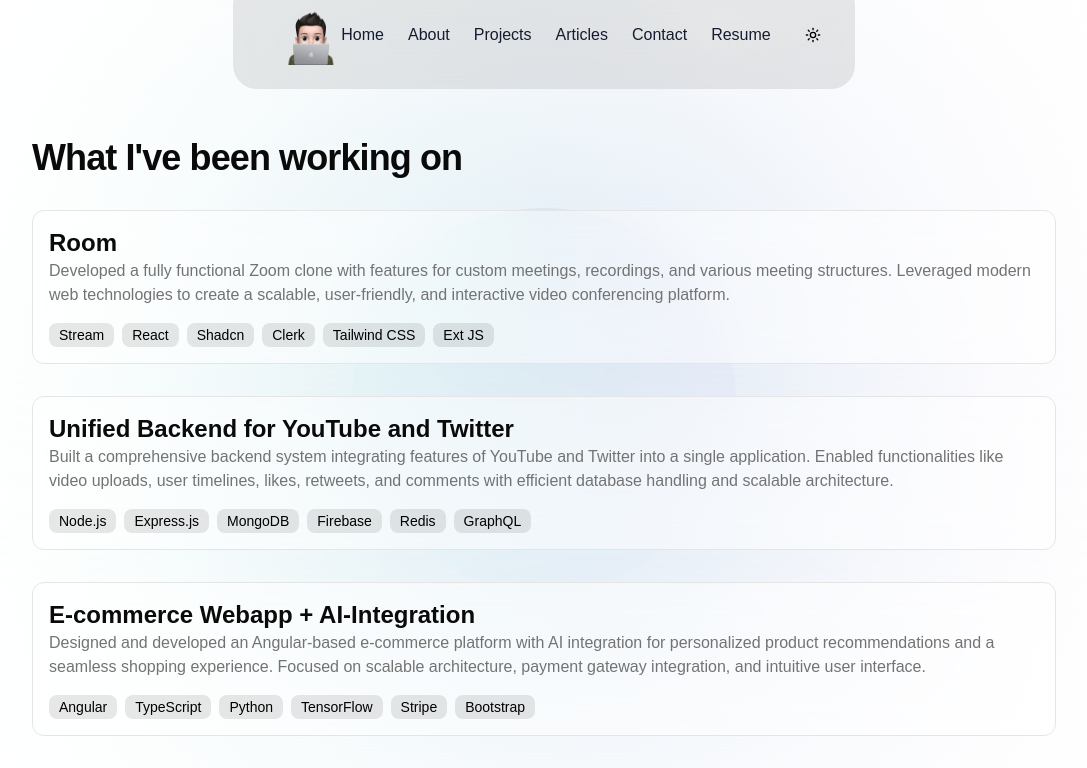
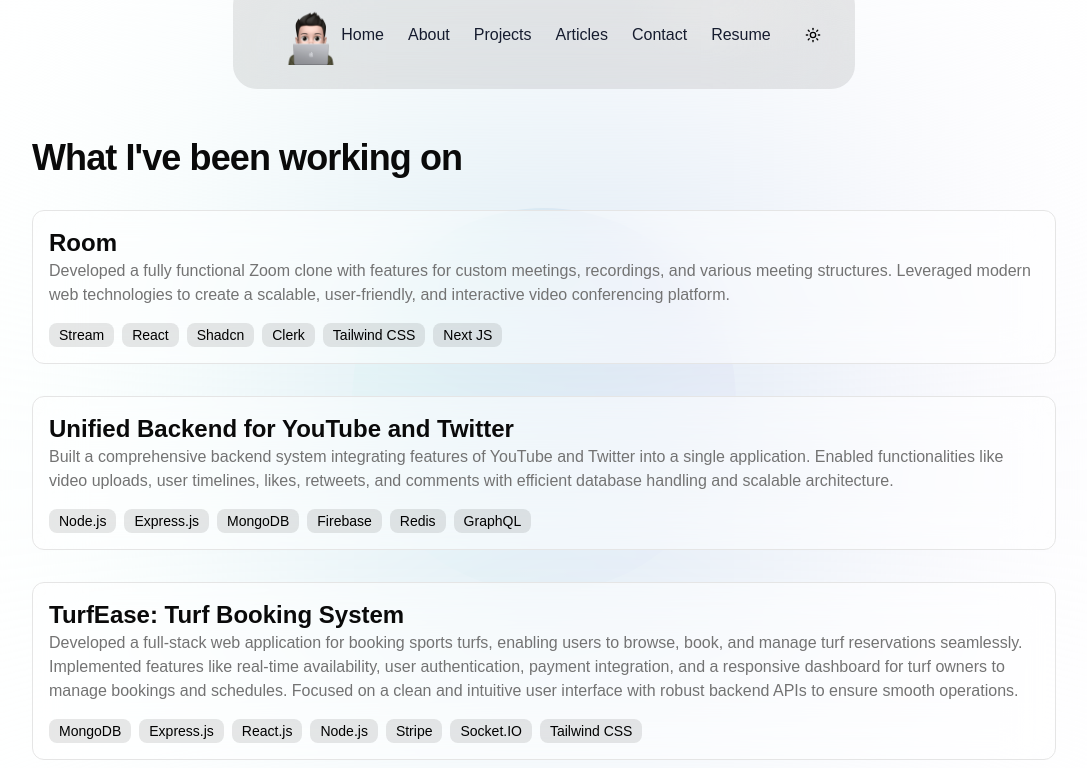
Before and after one commit to Viral-Sachde/portfolio-2024, a Next.js app: page /project in a window 1280 px wide. Shown: the top 768 px of the page, without its empty margins (96-1183 px from the left). Built offline with nearby package versions, Linux system fonts and the light colour scheme.

Commit message:
Update page.tsx

```diff
--- a/app/project/page.tsx
+++ b/app/project/page.tsx
@@ -11,9 +11,9 @@ const projects = [
             "Shadcn",
             "Clerk",
             "Tailwind CSS",
-            "Ext JS"
+            "Next JS"
         ],
-        link: "https://room-meeting-app.vercel.app/"
+        link: "https://github.com/Viral-Sachde/Room-meeting-app"
     },
     {
         title: "Unified Backend for YouTube and Twitter",
@@ -27,21 +27,7 @@ const projects = [
             "Redis",
             "GraphQL"
         ],
-        link: "#"
-    },
-    {
-        title: "E-commerce Webapp + AI-Integration",
-        description: "Designed and developed an Angular-based e-commerce platform with AI integration for personalized product recommendations and a seamless shopping experience. Focused on scalable architecture, payment gateway integration, and intuitive user interface.",
-
-        technologies: [
-            "Angular",
-            "TypeScript",
-            "Python",
-            "TensorFlow",
-            "Stripe",
-            "Bootstrap"
-        ],
-        link: "#"
+        link: "https://github.com/Viral-Sachde/youtube-twitter-backend"
     },
     {
         title: "TurfEase: Turf Booking System",
@@ -56,7 +42,7 @@ const projects = [
             "Socket.IO",
             "Tailwind CSS"
         ],
-        link: "#"
+        link: "https://github.com/Viral-Sachde/TurfEase"
     }, {
         title: "Personal Portfolio",
         description: "Created a personal portfolio website using Next.js, HTML, and CSS, showcasing projects, skills, and experiences. Implemented modern UI/UX design principles using Framer Motion for animations and Tailwind CSS for responsive design. Deployed the website on Vercel, ensuring fast load times and a seamless user experience.",
@@ -69,12 +55,11 @@ const projects = [
             "Figma",
             "Vercel"
         ],
-        link: "#"
+        link: "https://github.com/Viral-Sachde/portfolio-2024"
     },
 
 ];
 
-// You can add more projects here
 
 
 export default function ProjectsPage() {
```
